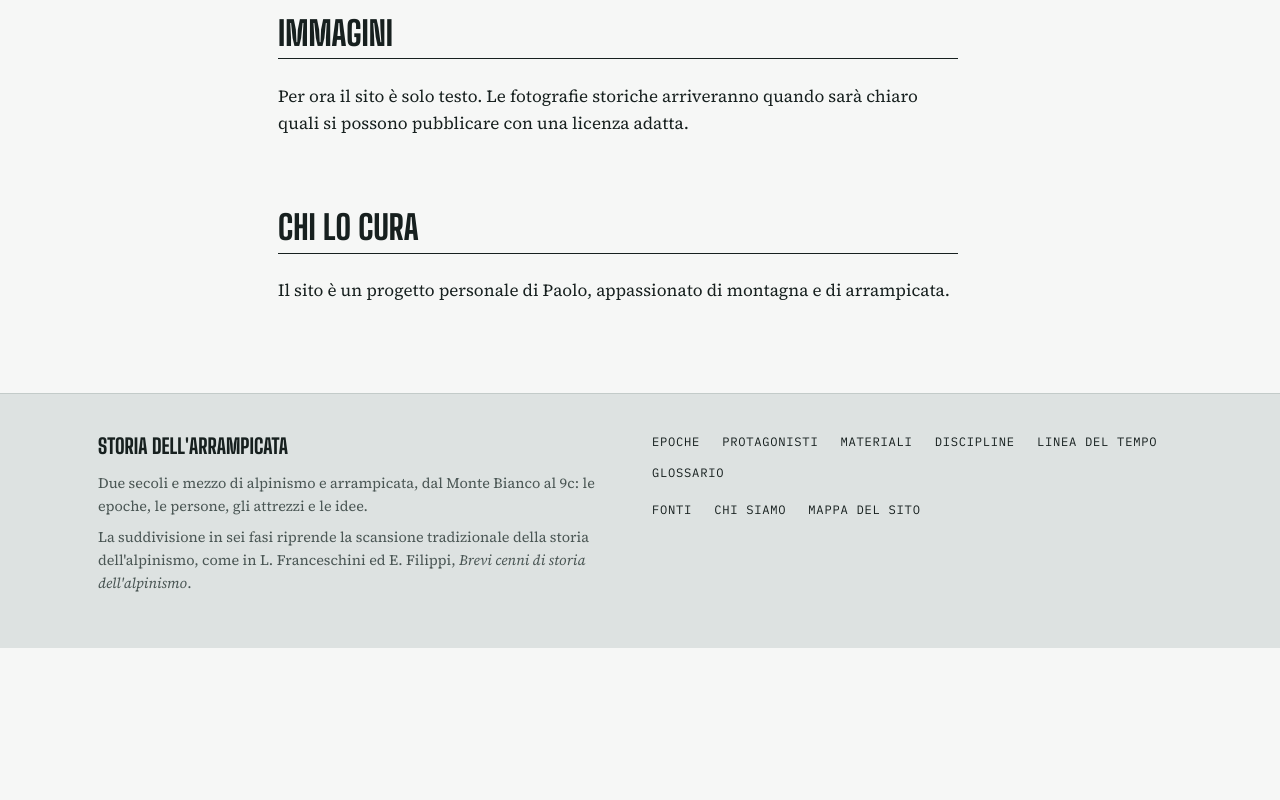
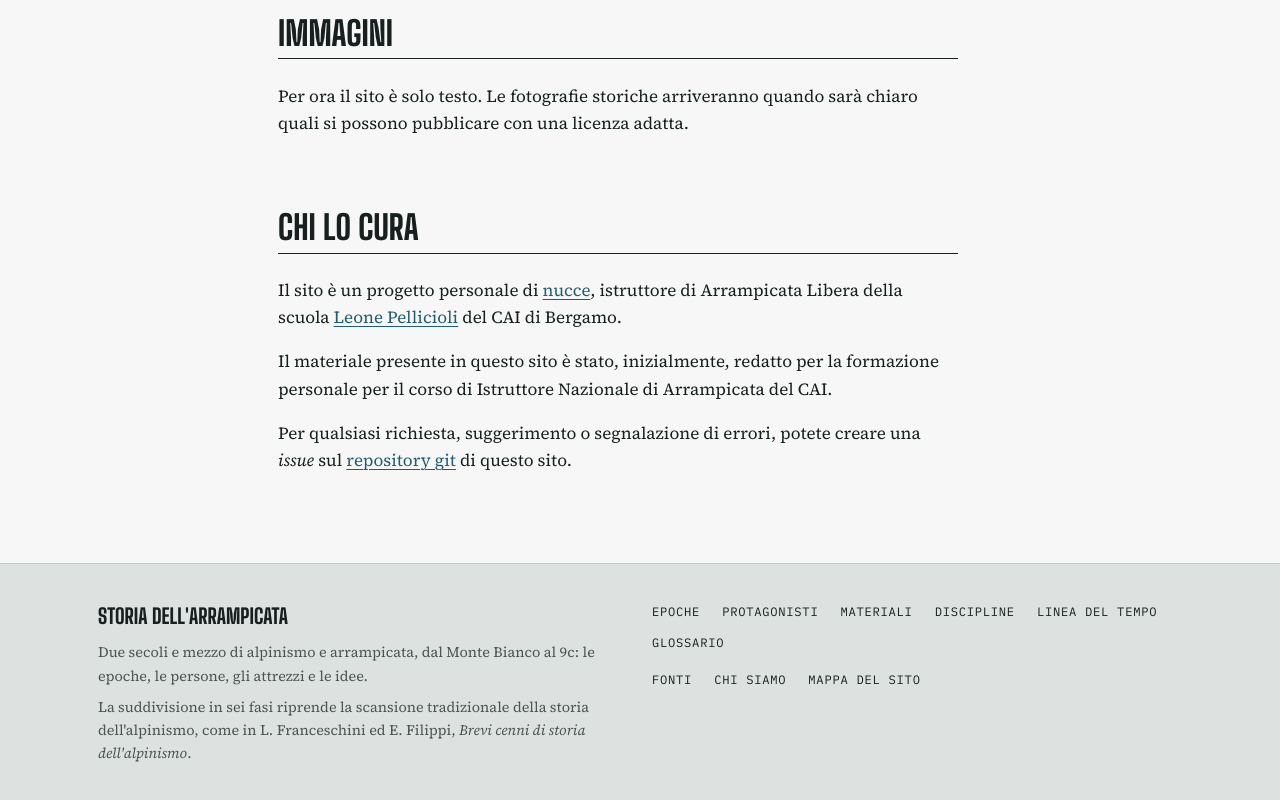
Before and after one commit to nucce/storia-arrampicata, a plain HTML site: page chi-siamo.html in a window 1280 px wide. Shown: the part 1477-2277 px from the top of the page. Before the commit the page ends 2125 px from the top, so only its background shows below. Drawn offline with Linux system fonts and the light colour scheme.

Commit message:
Aggioranta sezione "Chi lo cura" della pagina "chi-siamo.html"

```diff
--- a/chi-siamo.html
+++ b/chi-siamo.html
@@ -51,7 +51,9 @@
 <h2>Immagini</h2>
 <p>Per ora il sito è solo testo. Le fotografie storiche arriveranno quando sarà chiaro quali si possono pubblicare con una licenza adatta.</p>
 <h2>Chi lo cura</h2>
-<p>Il sito è un progetto personale di Paolo, appassionato di montagna e di arrampicata.</p></article></div>
+<p>Il sito è un progetto personale di <a href="https://www.instagram.com/nucce/" target="_blank" rel="noopener noreferrer">nucce</a>, istruttore di Arrampicata Libera della scuola <a href="https://scuolaleonepellicioli.altervista.org/" target="_blank" rel="noopener noreferrer">Leone Pellicioli</a> del CAI di Bergamo.</p>
+<p>Il materiale presente in questo sito è stato, inizialmente, redatto per la formazione personale per il corso di Istruttore Nazionale di Arrampicata del CAI.</p>
+  <p>Per qualsiasi richiesta, suggerimento o segnalazione di errori, potete creare una <i>issue</i> sul <a href="https://github.com/nucce/storia-arrampicata/issues" target="_blank" rel="noopener noreferrer">repository git</a> di questo sito.</p></article></div>
 </main>
 <footer>
   <div class="wrap">
```
